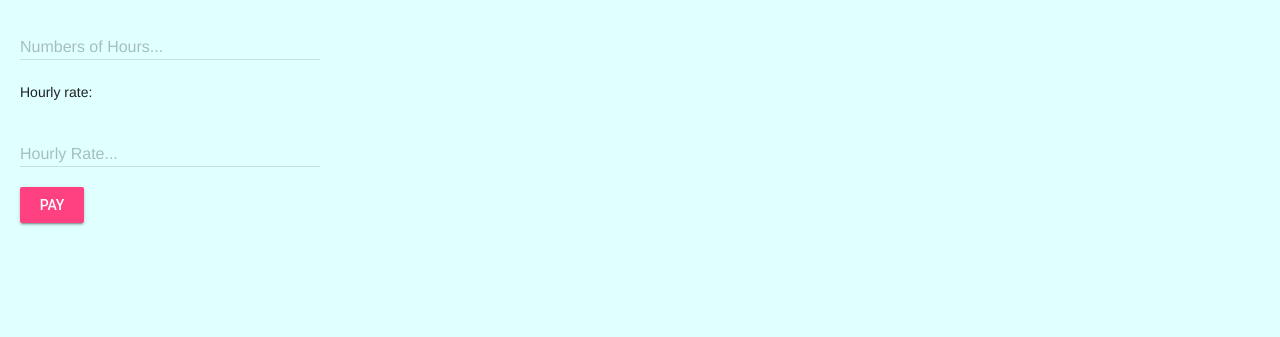
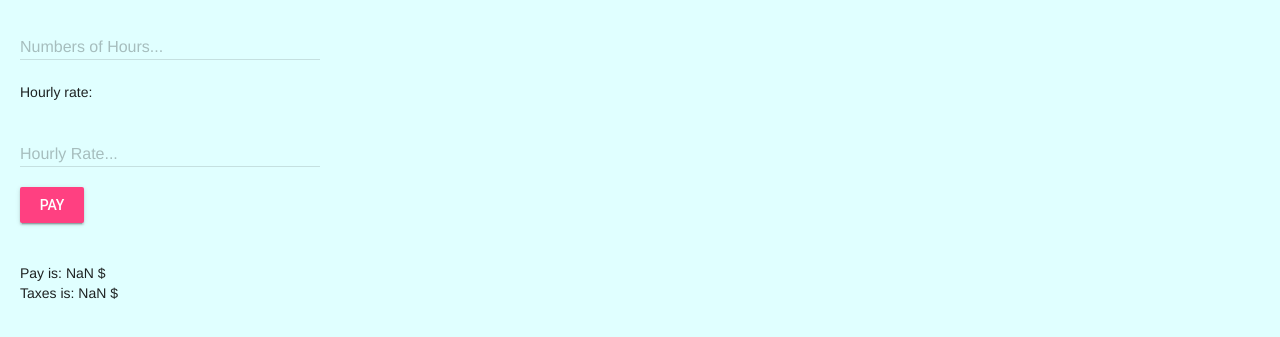
Before and after one commit to Batuhan-Durhan/Unit2-05-HTML, a plain HTML site: page index.html in a window 1280 px wide. Both pictures are taken after a click on the button "PAY". Shown: the part 199-536 px from the top of the page. Drawn offline with nearby package versions, Linux system fonts and the light colour scheme.

Commit message:
index.htmnl

```diff
--- a/index.html
+++ b/index.html
@@ -37,8 +37,8 @@
         <form action="#">
           <p>Number of hours worked:</p>
          <div class="mdl-textfield mdl-js-textfield">
-           <input class="mdl-textfield__input" type="text" id="numbers-hours">
-           <label class="mdl-textfield__label" for="numbers-hours">Numbers of Hours...</label>
+           <input class="mdl-textfield__input" type="text" id="numbers-of-hours">
+           <label class="mdl-textfield__label" for="numbers-of-hours">Numbers of Hours...</label>
          </div>
         </form>
         <!-- Numeric Textfield -->
@@ -59,7 +59,8 @@
         <br>
         <br>
         <div id="salary-info">
-          <div id="salary"></div>
+          <div id="pay"></div>
+          <div id="taxes"></div
         </div>
       </main>
     </div>
--- a/js/script.js
+++ b/js/script.js
@@ -0,0 +1,24 @@
+// Copyright (c) 2022 Batuhan Durhan All rights reserved
+//
+// Created by: Batuhan Durhan
+// Created on: Batuhan Durhan
+// This file contains the JS functions for index.html
+
+'use strict'
+/**
+ * This function calculates area and perimeter of triangle.
+ */
+function enterClicked() {
+  // input
+  const hours = parseInt(document.getElementById('numbers-of-hours').value)
+  const rate = parseInt(document.getElementById('hourly-rate').value)
+  parseFloat("10.33")
+
+  // process
+  const pay = (rate * hours) * (1.00-0.18)
+  const taxes = (rate * hours) * 0.18
+
+  // output
+  document.getElementById('pay').innerHTML = 'Pay is: ' + pay + ' $'
+  document.getElementById('taxes').innerHTML = 'Taxes is: ' + taxes + ' $'
+}
```
